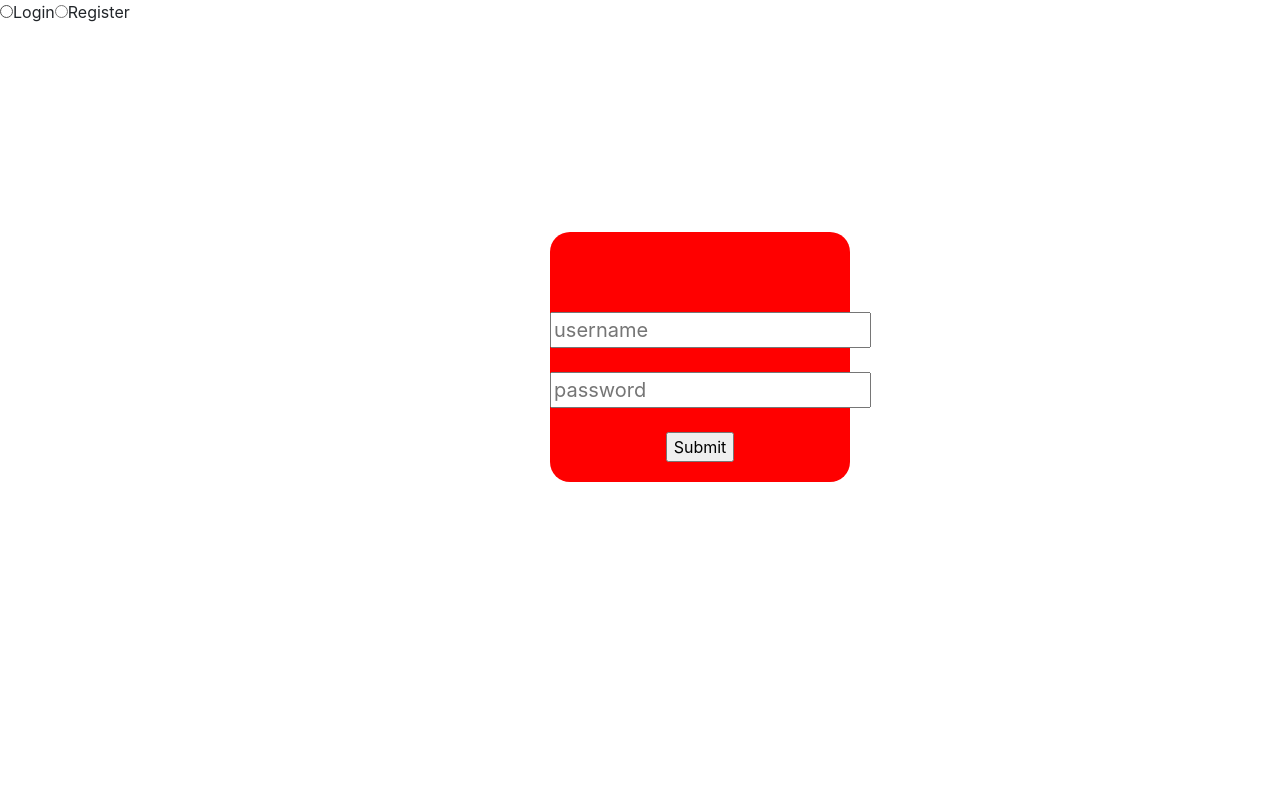
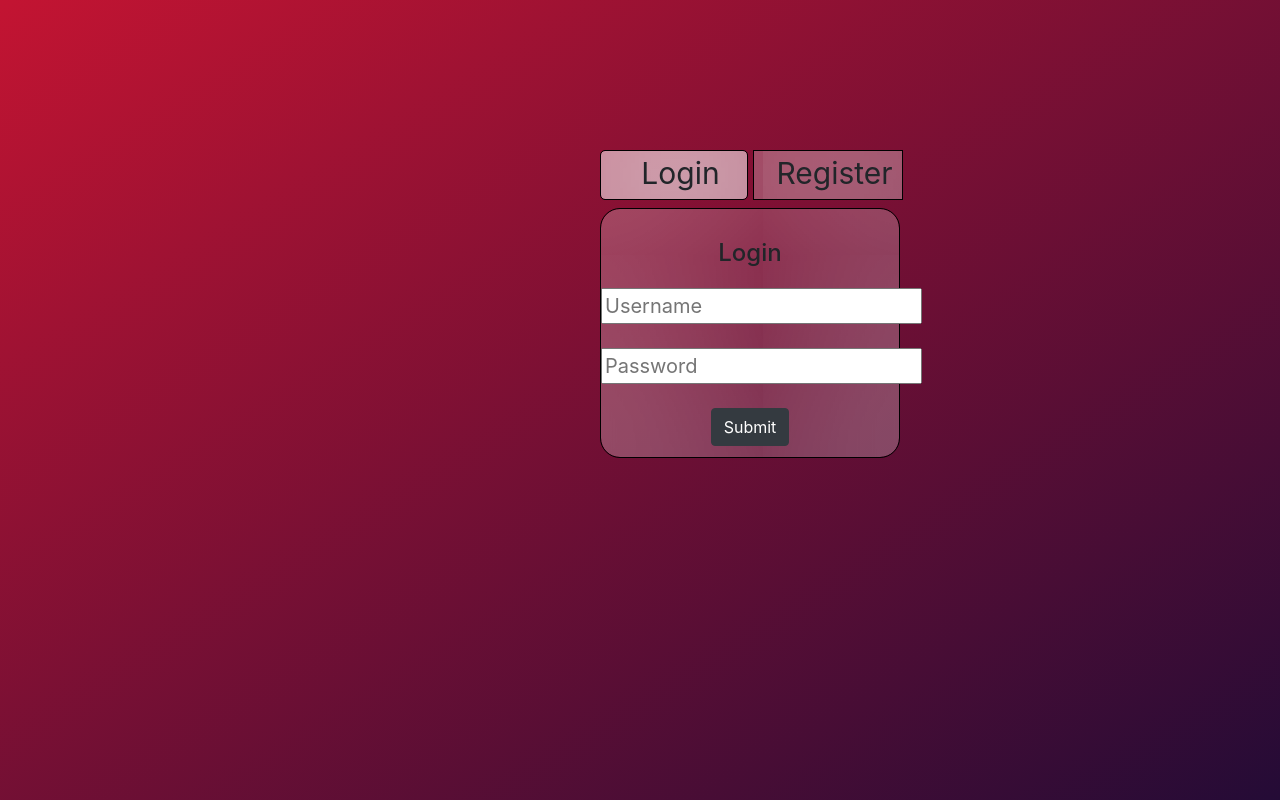
Before and after one commit to sleepingsamurai/health-support-frontend, a React (Create React App) app: page / in a window 1280 px wide. Built offline with nearby package versions, Linux system fonts and the light colour scheme.

Commit message:
regis done

```diff
--- a/public/stylesheet/style.css
+++ b/public/stylesheet/style.css
@@ -1,7 +1,19 @@
+*{
+    border-sizin: border-box;
+}
+
+
+body{
+    height: 100%;
+    margin: 0;
+    background-repeat: no-repeat;
+    background-attachment: fixed;
+    background-image: linear-gradient(to bottom right, #c31432, #240b36);
+}
+
 .registerform{
-    background-color: red;
-    margin-top: 200px;
-    margin-left: 550px;
+    border: 1px solid black;
+    box-shadow: inset 0 0 2000px rgba(255, 255, 255, .5);
     text-align: center;
     width: 300px;
     height: 400px;
@@ -10,9 +22,8 @@
 }
 
 .loginform{
-    background-color: red;
-    margin-top: 200px;
-    margin-left: 550px;
+    border: 1px solid black;
+    box-shadow: inset 0 0 2000px rgba(255, 255, 255, .5);
     text-align: center;
     width: 300px;
     height: 250px;
@@ -24,3 +35,55 @@
     line-height: 30px;
     font-size: 20px;
 }
+
+.selector{
+    margin-left: 600px;
+    margin-top: 150px;
+    border-radius: 20px;
+}
+
+.type1{
+    cursor: pointer;
+    box-shadow: inset 0 0 2000px rgba(255, 255, 255, .9);
+    text-align: center;
+    width: 148px;
+    height: 50px;
+    text-align: center;
+    font-size: 30px;
+    border: 1px solid black;
+    border-radius: 5px;
+    margin-right: 5px;
+}
+
+.type2{
+    cursor: pointer;
+    box-shadow: inset 0 0 2000px rgba(255, 255, 255, .9);
+    text-align: center;
+    width: 148px;
+    height: 50px;
+    text-align: center;
+    font-size: 30px;
+    border: 1px solid black;
+    border-radius: 5px;
+    margin-left: 5px;
+}
+
+.type{
+    cursor: pointer;
+    box-shadow: inset 0 0 2000px rgba(255, 255, 255, .5);
+    text-align: center;
+    width: 150px;
+    height: 50px;
+    text-align: center;
+    font-size: 30px;
+    border: 1px solid black;
+}
+
+.type1 input, .type2 input, .type input{
+    opacity: 0;
+}
+
+.heading{
+    margin-top: -50px;
+    margin-bottom: 20px;
+}
--- a/src/components/AuthType.js
+++ b/src/components/AuthType.js
@@ -19,10 +19,11 @@ class AuthType extends React.Component{
 
     render(){
         return(
-            <diV>
+            <diV className="selector">
                 <form>
-                    <label><input type="radio" name="loginSelect" value="login" onChange={this.handleChange}></input>Login</label>
-                    <label><input type="radio" name="loginSelect" value="register" onChange={this.handleChange}></input>Register</label>
+                    <label className={this.state.loginSelect=="login"?"type1":"type"}>
+                        <input type="radio" name="loginSelect" value="login" onChange={this.handleChange}></input>Login</label>
+                    <label className={this.state.loginSelect=="login"?"type":"type2"}><input type="radio" name="loginSelect" value="register" onChange={this.handleChange}></input>Register</label>
                     {this.state.loginSelect=="login"?<LoginPage/>:<RegisterPage/>}
                 </form>
             </diV>
--- a/src/components/LoginPage.js
+++ b/src/components/LoginPage.js
@@ -7,9 +7,10 @@ class LoginPage extends React.Component{
             <div>
                 <div className="loginform">
                     <form>
-                        <input className="inp" type="text" placeholder="username"></input><br/><br/>
-                        <input className="inp" type="text" placeholder="password"></input><br/><br/>
-                        <input type="submit"></input>
+                        <h4 className="heading">Login</h4>
+                        <input className="inp" type="text" placeholder="Username"></input><br/><br/>
+                        <input className="inp" type="text" placeholder="Password"></input><br/><br/>
+                        <input type="submit" className="btn btn-dark"></input>
                     </form>
                 </div>
             </div>
--- a/src/components/RegisterPage.js
+++ b/src/components/RegisterPage.js
@@ -8,11 +8,12 @@ class RegisterPage extends React.Component{
             <div>
                 <div className="registerform">
                     <form>
-                        <input className="inp" type="text" placeholder="username"></input><br/><br/>
-                        <input className="inp" type="text" placeholder="email"></input><br/><br/>
-                        <input className="inp" type="text" placeholder="password1"></input><br/><br/>
-                        <input className="inp" type="text" placeholder="password2"></input><br/><br/>
-                        <input type="submit"></input>
+                        <h4 className="heading">Register</h4>
+                        <input className="inp" type="text" placeholder="Username"></input><br/><br/>
+                        <input className="inp" type="text" placeholder="E-mail"></input><br/><br/>
+                        <input className="inp" type="text" placeholder="Password"></input><br/><br/>
+                        <input className="inp" type="text" placeholder="Confirm Password"></input><br/><br/>
+                        <input type="submit" className="btn btn-dark"></input>
                     </form>
                 </div>
             </div>
```
